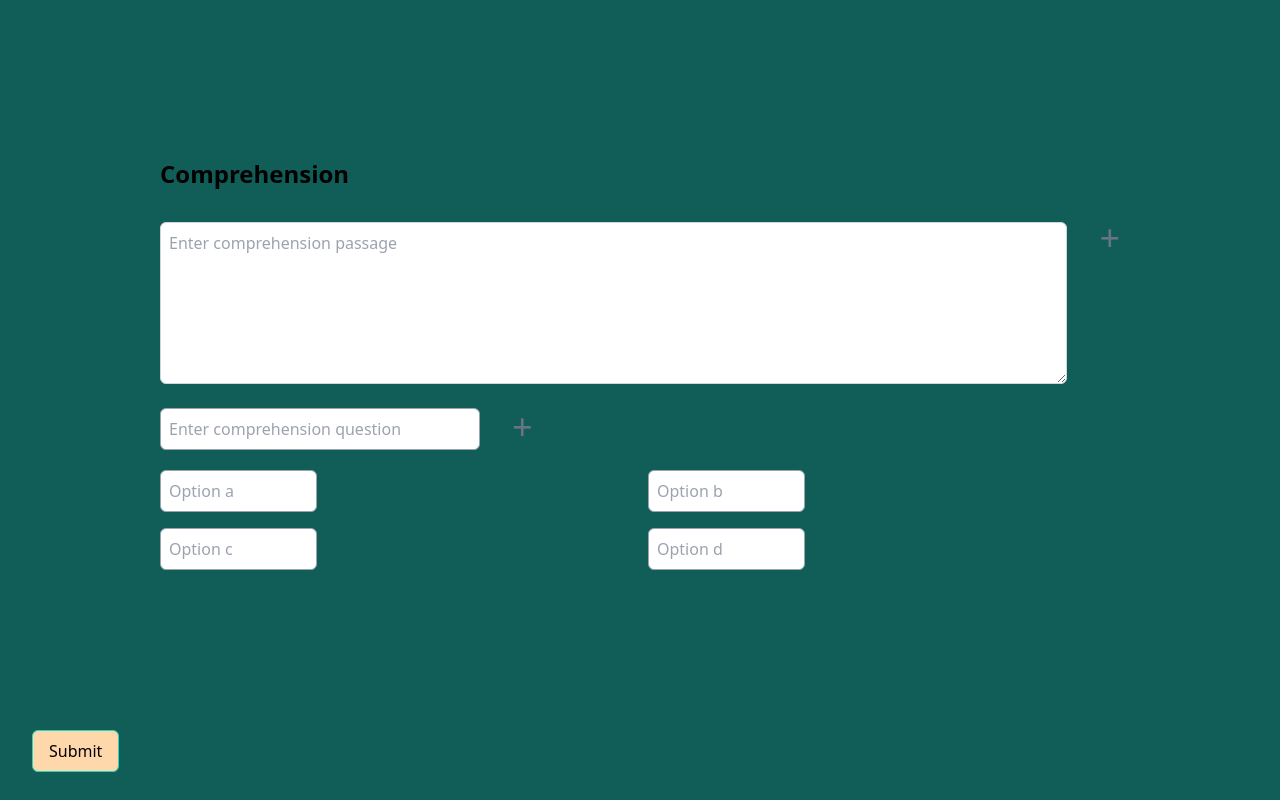
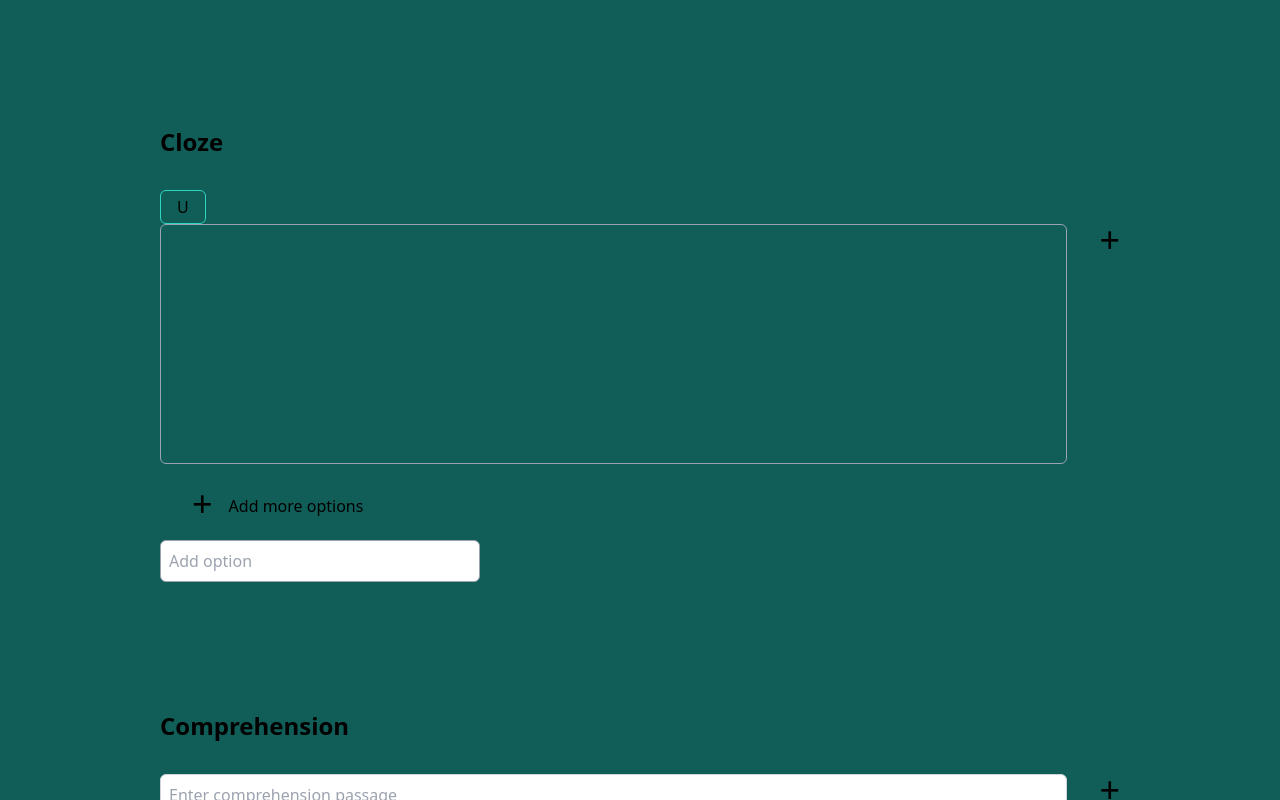
Before and after one commit to osSidd/mern-forms, a React (Vite) app in the folder client/: page / in a window 1280 px wide. Shown: the part 600-1400 px from the top of the page. Built offline with nearby package versions, Linux system fonts and the light colour scheme.

Commit message:
added state handleChange for options of cloze

```diff
--- a/client/src/components/formBuilder/cloze.jsx
+++ b/client/src/components/formBuilder/cloze.jsx
@@ -1,4 +1,5 @@
-import {v4 as uuid} from 'uuid'
+import Icon from './icon'
+import Input from './input'
 
 export default function Cloze({cloze}){
 
@@ -8,7 +9,10 @@ export default function Cloze({cloze}){
         removeClozeQuestion,
         addOption,
         removeOption,
+        handleInputChange,
     } = cloze
+
+    console.log(clozeQues)
 
     return(
         <div className="px-32">
@@ -16,7 +20,7 @@ export default function Cloze({cloze}){
             {
                 clozeQues.map((ques, qIndex) => {
                     return (
-                        <div className="mb-8" key={uuid()}>
+                        <div className="mb-8" key={ques.id}>
                             <button
                                 id={qIndex}
                                 onClick={undefined}
@@ -27,54 +31,39 @@ export default function Cloze({cloze}){
                                     contentEditable={true}
                                     className="border border-gray-400 w-full h-60 rounded-md p-2"
                                 ></div>
-                                <span
-                                    onClick={addClozeQuestions}
-                                    className="-mt-3 ml-8 text-4xl text-gray-500 cursor-pointer"
-                                >
-                                    &#43;
-                                </span>
-                                {qIndex > 0 && <span
-                                    id={qIndex}
-                                    onClick={() => removeClozeQuestion(qIndex)}
-                                    className="-mt-3 ml-8 text-4xl text-red-500 cursor-pointer"
-                                >
-                                    &#215;
-                                </span>}
+                                <Icon
+                                    icon='&#43;'
+                                    handleClick={addClozeQuestions}
+                                />
+                                {qIndex > 0 && <Icon
+                                    icon='&#215;'
+                                    handleClick={() => removeClozeQuestion(qIndex)}
+                                />}
                             </div>
-                            <div className="mb-4 flex">
-                                <span
-                                    onClick={() => addOption(qIndex)}
-                                    className="-mt-3 mr-8 text-4xl text-gray-500 cursor-pointer"
-                                >
-                                    &#43;
-                                </span>
-                                <h3>Add more options</h3>
+                            <div className="mb-4 flex items-center">
+                                <Icon
+                                    icon='&#43;'
+                                    handleClick={() => addOption(qIndex)}
+                                />
+                                <h3 className='ml-4'>Add more options</h3>
                             </div>
                             <div>
                                 {
                                     ques.options.map((opt, opIndex) => {
                                         return (
-                                            <div key={uuid()}>
+                                            <div key={`${ques.id}-${opIndex}`}>
                                                 {opt.underlined ? <div>{opt.name}</div> :
                                                 <div>
-                                                    <input
-                                                        type="text"
+                                                    <Input
                                                         name="name"
-                                                        data-q={qIndex}
-                                                        data-op={opIndex}
-                                                        className="w-4/12 p-2 mb-2"
                                                         placeholder="Add option"
-                                                        value={opt.name}
-                                                        onChange={undefined}
+                                                        val={opt.name}
+                                                        onChange={e => handleInputChange(e, qIndex, 'options', opIndex, 'name')}
                                                     />
-                                                    {opIndex>0 && <span
-                                                        data-q={qIndex}
-                                                        data-op={opIndex}
-                                                        onClick={() => removeOption(qIndex, opIndex)}
-                                                        className="-mt-3 ml-4 text-4xl text-red-500 cursor-pointer"
-                                                    >
-                                                        &#215;
-                                                    </span>}
+                                                    {opIndex>0 && <Icon
+                                                        icon='&#215;'
+                                                        handleClick={() => removeOption(qIndex, opIndex)}
+                                                    />}
                                                 </div>
                                                 }
                                             </div>
--- a/client/src/hooks/formBuilder/useCloze.js
+++ b/client/src/hooks/formBuilder/useCloze.js
@@ -1,6 +1,6 @@
 import { useState } from "react"
 
-import { addField, addQuestion, removeQuestion, removeField } from "../../utils/functions"
+import { addField, addQuestion, removeQuestion, removeField, handleInput } from "../../utils/functions"
 import { clozeObj } from "../../utils/formBuilderUtils"
 
 export default function useCloze(){
@@ -39,11 +39,18 @@ export default function useCloze(){
         setClozeQues(prev => removeField(prev, quesId, 'options', optionId))
     }
 
+    //handle input
+    function handleInputChange(e, qId, field, fId, fKey){
+        setClozeQues(prev => handleInput(e, prev, qId, field, fId, fKey))
+    }
+
+
     return {
             clozeQues,
             addClozeQuestions,
             removeClozeQuestion,
             addOption,
             removeOption,
+            handleInputChange,
     }
 }
--- a/client/src/pages/formBuilder.jsx
+++ b/client/src/pages/formBuilder.jsx
@@ -3,13 +3,13 @@ import Cloze from "../components/formBuilder/cloze";
 import Comprehension from "../components/formBuilder/comprehension";
 
 import useCategorize from "../hooks/formBuilder/useCategorize";
-// import useCloze from "../hooks/formBuilder/useCloze";
+import useCloze from "../hooks/formBuilder/useCloze";
 import useComprehension from "../hooks/formBuilder/useComprehension";
 
 export default function FormBuilder(){
 
     const categorize = useCategorize()
-    // const cloze = useCloze()
+    const cloze = useCloze()
     const comprehension = useComprehension()
 
     function submitForm(){
@@ -22,9 +22,9 @@ export default function FormBuilder(){
             <Categorize
                 categorize={categorize}
             />
-            {/* <Cloze
+            <Cloze
                 cloze={cloze}
-            /> */}
+            />
             <Comprehension
                 comprehension={comprehension}
             />
```
